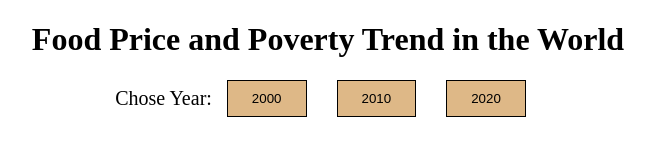
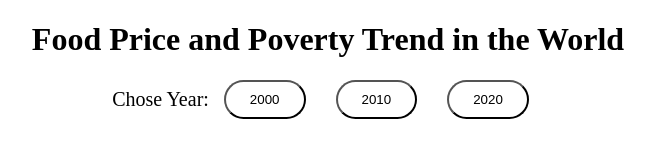
Before and after one commit to sofia-scho/CSC411_UVic, a plain HTML site: page index.html in a window 1280 px wide. Shown: the whole page, without its empty margins (312-967 px from the left). Drawn offline with nearby package versions, Linux system fonts and the light colour scheme; no server answers.

Commit message:
cute buttons

```diff
--- a/index.html
+++ b/index.html
@@ -16,7 +16,7 @@
         <div class="year_selection">Chose Year:
             <button>2000</button>
             <button>2010</button>
-            <button>2020</button>
+            <button aria-checked="true">2020</button>
         </div>
         <div id="container" class="svg-container">
 
--- a/styles.css
+++ b/styles.css
@@ -12,12 +12,23 @@ h1 {
 }
 
 .year_selection button {
-    background-color: burlywood;
-    border: 1px solid black;
+    background-color: white;
+    border-radius: 20px;
     color: black;
+    text-align: center;
     padding: 10px 24px;
     margin-right: 15px;
     margin-left: 15px;
+}
+
+.year_selection button:hover {
+    background-color: rgb(52, 48, 48);
+    color: white;
+}
+
+.year_selection button:active {
+    background-color: black;
+    color: white;
 }
 
 .svg-container {
```
